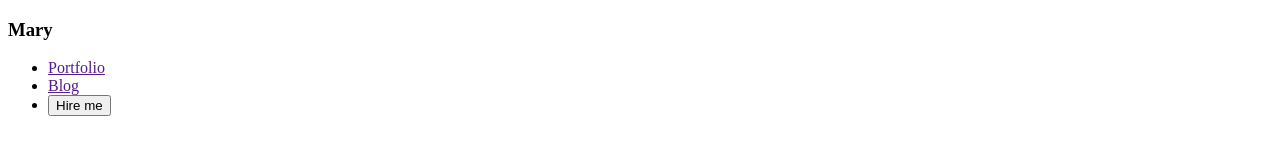
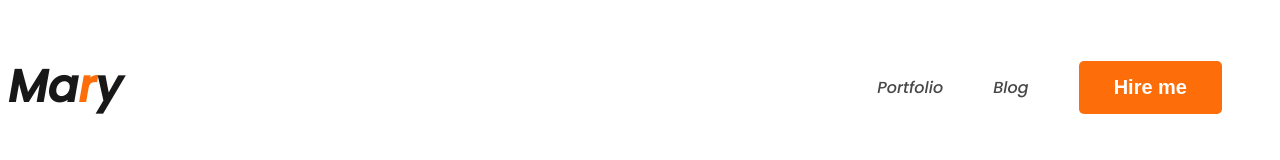
Before and after one commit to Tarikul9/webdevoloper-portfolio, a plain HTML site: page index.html in a window 1280 px wide. Drawn offline with Linux system fonts and the light colour scheme.

```diff
--- a/index.html
+++ b/index.html
@@ -4,16 +4,20 @@
     <meta charset="UTF-8">
     <meta name="viewport" content="width=\, initial-scale=1.0">
     <title>My first Web Portfolio</title>
+    <link rel="preconnect" href="https://fonts.googleapis.com">
+<link rel="preconnect" href="https://fonts.gstatic.com" crossorigin>
+<link href="https://fonts.googleapis.com/css2?family=Open+Sans:wght@400;700;800&family=Poppins:ital,wght@1,500&display=swap" rel="stylesheet">
+
     <link rel="stylesheet" href="styles/portfolio.css">
 </head>
 <body>
     <header>
         <nav>
-            <h3>Mary</h3>
+            <h3 class="nav-title">Ma<span class="text-primary">r</span>y</h3>
             <ul>
                 <li><a href="">Portfolio</a></li>
                 <li><a href="">Blog</a></li>
-                <li><button>Hire me</button></li>
+                <li><button class="btn-primary">Hire me</button></li>
             </ul>
         </nav>
     </header>
--- a/styles/portfolio.css
+++ b/styles/portfolio.css
@@ -0,0 +1,46 @@
+/* common shared style */
+body {
+    font-family: 'Open Sans', sans-serif;
+    font-family: 'Poppins', sans-serif;
+}
+.text-primary {
+    color: #FD6E0A;
+}
+
+.btn-primary {
+    border-radius: 5px;
+    background: #FD6E0A;
+    border: 0;
+    color: white;
+    font-size: 20px;
+    font-weight: 700;
+    padding: 15px 35px;
+}
+/* Nav related style */
+nav {
+    display: flex;
+    justify-content: space-between;
+    align-items: center;
+
+}
+
+.nav-title {
+    color: #181818;
+    font-size: 45px;
+    font-weight: 800;
+}
+
+nav > ul {
+    display: flex;
+    align-items: center;
+}
+
+nav li {
+    list-style: none;
+    margin-right: 50px;
+}
+
+nav a {
+    text-decoration: none;
+    color: #474747;
+}
```
